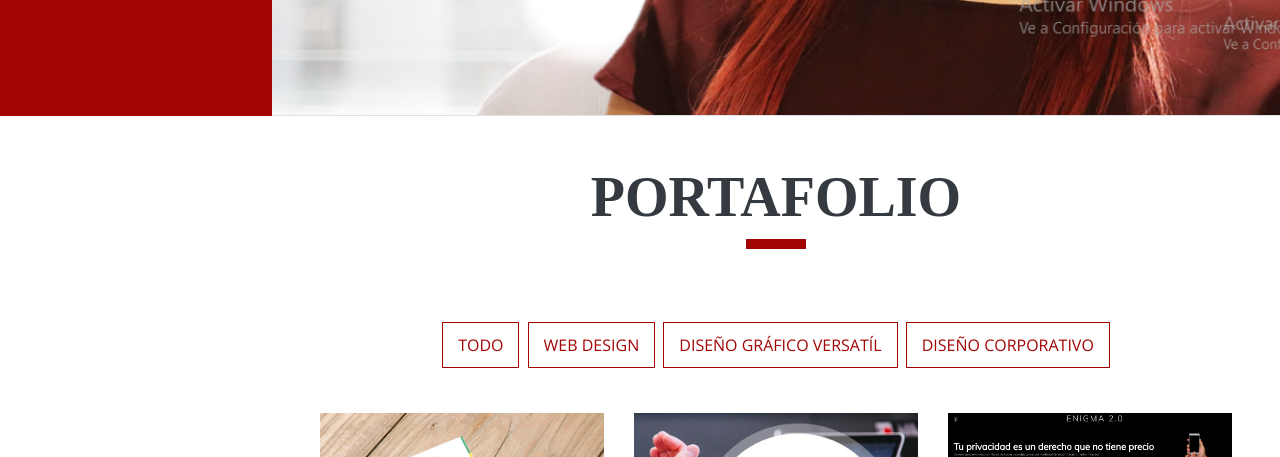
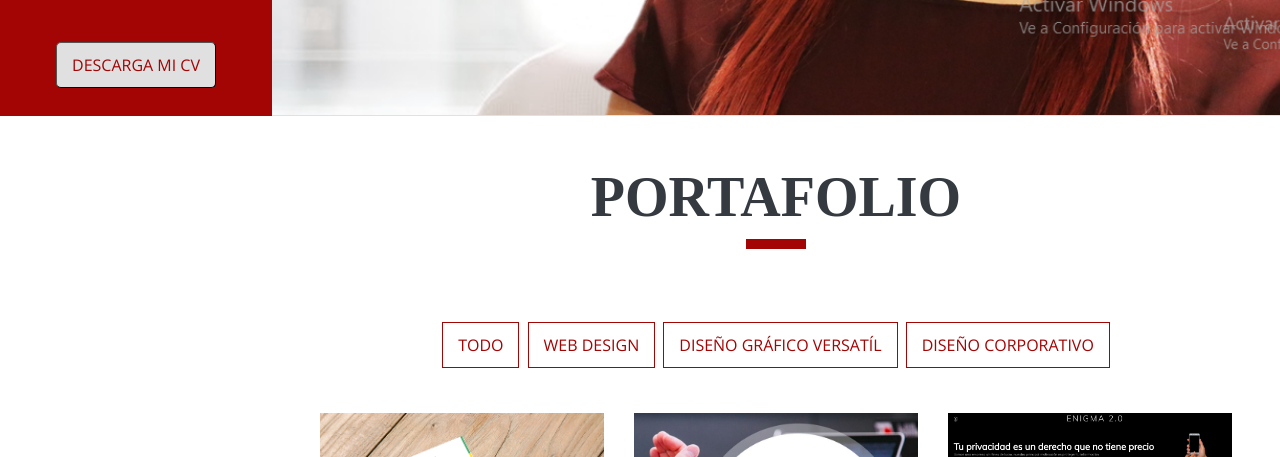
Before and after one commit to NayRojas/CV, a plain HTML site: page index.html in a window 1280 px wide. Shown: the part 684-1141 px from the top of the page. Drawn offline with nearby package versions, Linux system fonts and the light colour scheme; a web font is replaced by a local one.

Commit message:
Añadiendo botón descargar cv

```diff
--- a/css/style.css
+++ b/css/style.css
@@ -161,6 +161,26 @@ a:active {
     background-color: #a30404;
     color: #fff;
     cursor: pointer;
+}
+
+.btn-cv {
+    background-color: rgb(224, 224, 224);
+    color:#a30404;
+    text-align: center;
+    border-width: 1px;
+    border-radius: 5px;
+    font-size: 16px;
+    padding: 10px 15px;
+    font-weight: 400;
+    margin: 20px;
+    text-transform: uppercase;
+}
+
+.btn-cv:hover{
+    background-color: rgb(255, 254, 254);
+    font-weight: 700;
+
+
 }
 
 /*==================================================
--- a/index.html
+++ b/index.html
@@ -58,6 +58,7 @@ License URL: https://creativecommons.org/licenses/by/4.0/
                 </li>
             </ul>
         </div>
+        <button class="btn-cv"><a href="img/agile-icon.png" download>Descarga mi CV</a></button>
     </nav>
 
     <div class="container-fluid p-0">
```
